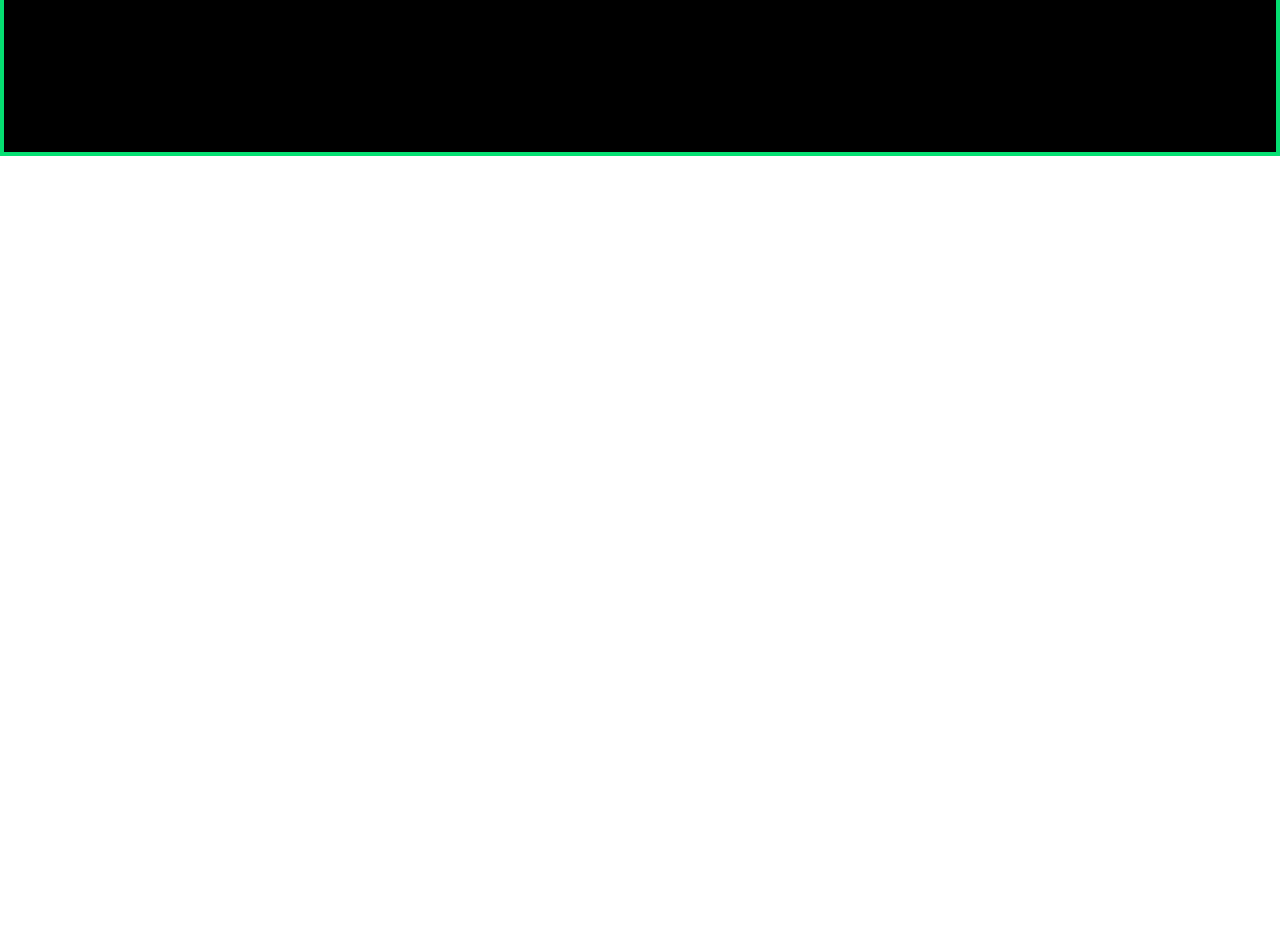
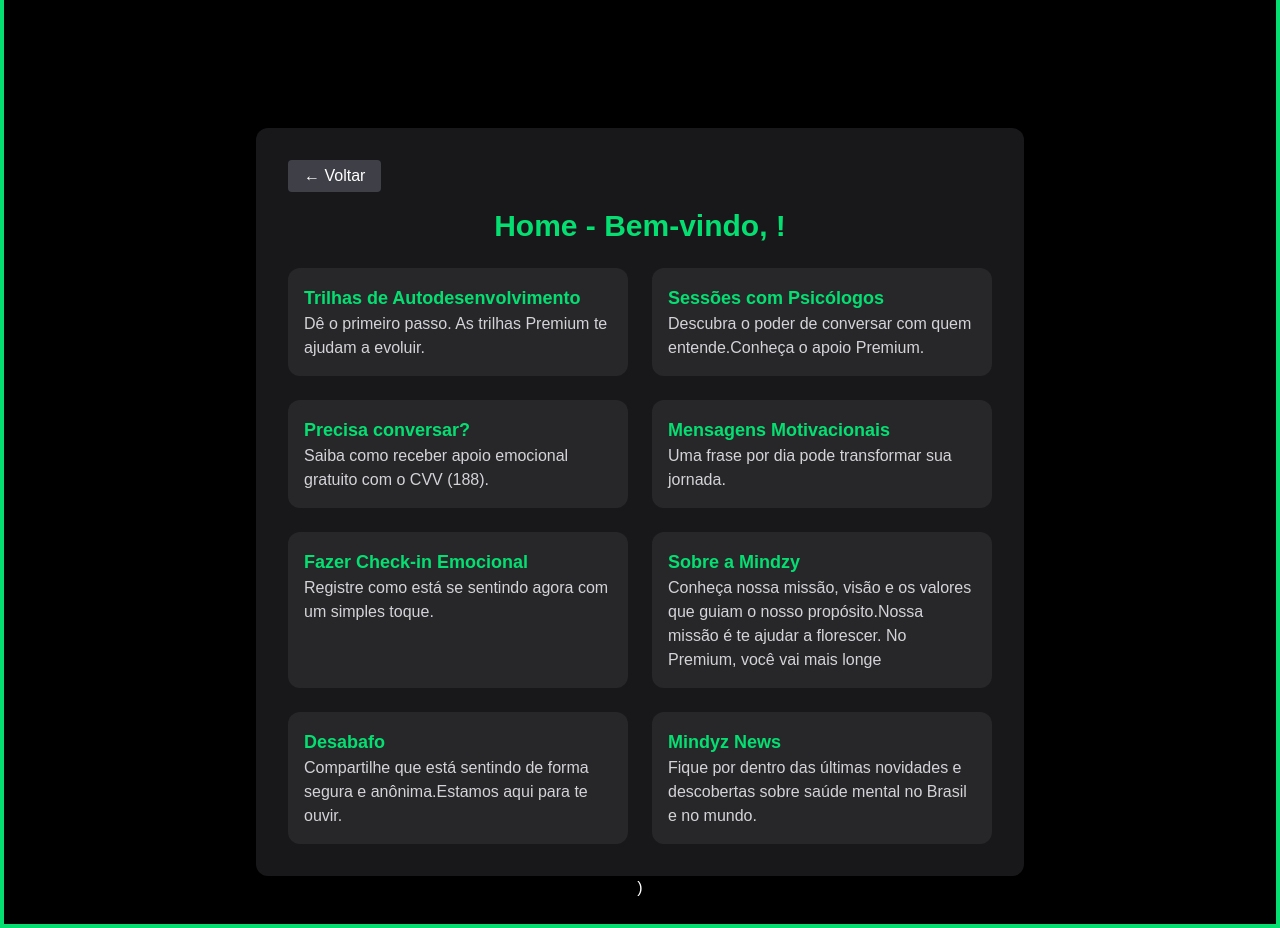
Before and after one commit to TheMindyz/mindyz-web, a Next.js app: page / in a window 1280 px wide. Shown: the part 700-1628 px from the top of the page. Before the commit the page ends 856 px from the top, so only its background shows below. Built offline with nearby package versions, Linux system fonts and the light colour scheme.

Commit message:
atualização

```diff
--- a/src/app/page.tsx
+++ b/src/app/page.tsx
@@ -4,6 +4,7 @@ import React, { useState, useRef } from 'react';
 
 
 export default function Home() {
+  const [showPortal, setShowPortal] = useState(false);
   const [step, setStep] = useState<
     'inicio' | 'cadastro' |'login' | 'autoconhecimento' | 'resultado' | 'parabenizacao'|'boasVindas' | 'home' | 'trilhas' | 'trilhaDetalhes' | 'psicologo' | 'cvv' | 'mensagens' | 'comunidade' | 'checkin' | 'sobre a Mindyz' | 'desabafo' | 'mindyz news' | 'sos'
   >('inicio');
@@ -304,7 +305,30 @@ const handleChange = (index: number, value: number) => {
   </section>
 )}
 
-  {step === 'home' && (
+
+{step === 'home' && (
+  <>
+    {/* BOTÃO FLUTUANTE DO PORTAL PREMIUM */}
+    <div className="absolute top-4 right-4 z-40">
+      <button
+        onClick={() => setShowPortal(true)}
+        className="bg-black border-2 border-green-400 text-green-400 px-4 py-2 rounded-full font-semibold shadow-lg hover:bg-green-500 hover:text-black transition duration-300"
+      >
+        Portal Premium
+      </button>
+    </div>
+
+    {/* CONTEÚDO HOME */}
+    <section className="w-full max-w-3xl bg-zinc-900 p-8 rounded-xl shadow-xl space-y-6">
+      <BotaoVoltar voltarPara="boasVindas" />
+      <h2 className="text-3xl font-bold text-green-400 text-center">Home - Bem-vindo, {nome}!</h2>
+
+      {/* ...cards... */}
+    </section>
+  </>
+)}
+
+
   <section className="w-full max-w-3xl bg-zinc-900 p-8 rounded-xl shadow-xl space-y-6">
     <BotaoVoltar voltarPara="boasVindas" />
     <h2 className="text-3xl font-bold text-green-400 text-center">Home - Bem-vindo, {nome}!</h2>
@@ -312,12 +336,12 @@ const handleChange = (index: number, value: number) => {
     <div className="grid grid-cols-1 md:grid-cols-2 gap-6 text-zinc-300">
       <div onClick={() => setStep('trilhas')} className="bg-zinc-800 p-4 rounded-xl hover:bg-zinc-700 transition cursor-pointer">
         <h3 className="text-green-400 font-semibold text-lg">Trilhas de Autodesenvolvimento</h3>
-        <p>Dê o primeiro passo. As trilhas avançadas te esperam no Premium.</p>
+        <p>Dê o primeiro passo. As trilhas Premium te ajudam a evoluir.</p>
       </div>
 
       <div onClick={() => setStep('psicologo')} className="bg-zinc-800 p-4 rounded-xl hover:bg-zinc-700 transition cursor-pointer">
         <h3 className="text-green-400 font-semibold text-lg">Sessões com Psicólogos</h3>
-        <p>Descubra o poder de conversar com quem entende. Conheça o apoio Premium.</p>
+        <p>Descubra o poder de conversar com quem entende.Conheça o apoio Premium.</p>
       </div>
 
       <div onClick={() => setStep('cvv')} className="bg-zinc-800 p-4 rounded-xl hover:bg-zinc-700 transition cursor-pointer">
@@ -327,7 +351,7 @@ const handleChange = (index: number, value: number) => {
 
       <div onClick={() => setStep('mensagens')} className="bg-zinc-800 p-4 rounded-xl hover:bg-zinc-700 transition cursor-pointer">
   <h3 className="text-green-400 font-semibold text-lg">Mensagens Motivacionais</h3>
-  <p>Leia frases que vão te inspirar e dar um gás no seu dia.Uma frase por dia pode mudar tudo. No Premium, você desbloqueia sua jornada</p>
+  <p>Uma frase por dia pode transformar sua jornada.</p>
 </div>
 
 <div onClick={() => setStep('checkin')} className="bg-zinc-800 p-4 rounded-xl hover:bg-zinc-700 transition cursor-pointer">
@@ -342,7 +366,7 @@ const handleChange = (index: number, value: number) => {
 
 <div onClick={() => setStep('desabafo')} className="bg-zinc-800 p-4 rounded-xl hover:bg-zinc-700 transition cursor-pointer">
   <h3 className="text-green-400 font-semibold text-lg">Desabafo</h3>
-  <p>Compartilhe o que está sentindo de forma segura e anônima. Estamos aqui para te ouvir.</p>
+  <p>Compartilhe que está sentindo de forma segura e anônima.Estamos aqui para te ouvir.</p>
 </div>
 
 <div onClick={() => setStep('mindyz news')} className="bg-zinc-800 p-4 rounded-xl hover:bg-zinc-700 transition cursor-pointer">
@@ -350,9 +374,37 @@ const handleChange = (index: number, value: number) => {
   <p>Fique por dentro das últimas novidades e descobertas sobre saúde mental no Brasil e no mundo.</p>
 </div>
 
-
     </div>
   </section>
+)
+
+{showPortal && (
+  <div className="fixed inset-0 bg-black/90 z-50 flex items-center justify-center animate-fadeIn">
+    <div className="relative border-4 border-green-500 rounded-3xl p-10 max-w-2xl mx-auto shadow-[0_0_60px_15px_rgba(0,255,100,0.5)] bg-gradient-to-br from-[#111] to-[#000] text-center">
+      <h2 className="text-green-400 text-3xl font-bold mb-4">🧙 Portal Premium</h2>
+      <p className="text-gray-300 italic mb-6">
+        Você atravessou o limiar do comum. Aqui moram os recursos sagrados...
+      </p>
+
+      <div className="text-left text-gray-200 text-sm space-y-2 mb-6">
+        <p>🔮 Diários Secretos</p>
+        <p>🧠 Sessões com Sábios</p>
+        <p>🌱 Missões Avançadas</p>
+        <p>📜 Conhecimento Proibido</p>
+      </div>
+
+      <p className="text-gray-500 text-sm italic mb-4">
+        Apenas com a chave sagrada (Premium) os portões se abrem totalmente...
+      </p>
+
+      <button
+        onClick={() => setShowPortal(false)}
+        className="mt-4 bg-green-500 text-black font-bold px-6 py-2 rounded-full hover:bg-green-600 transition"
+      >
+        Voltar
+      </button>
+    </div>
+  </div>
 )}
 
 
```
